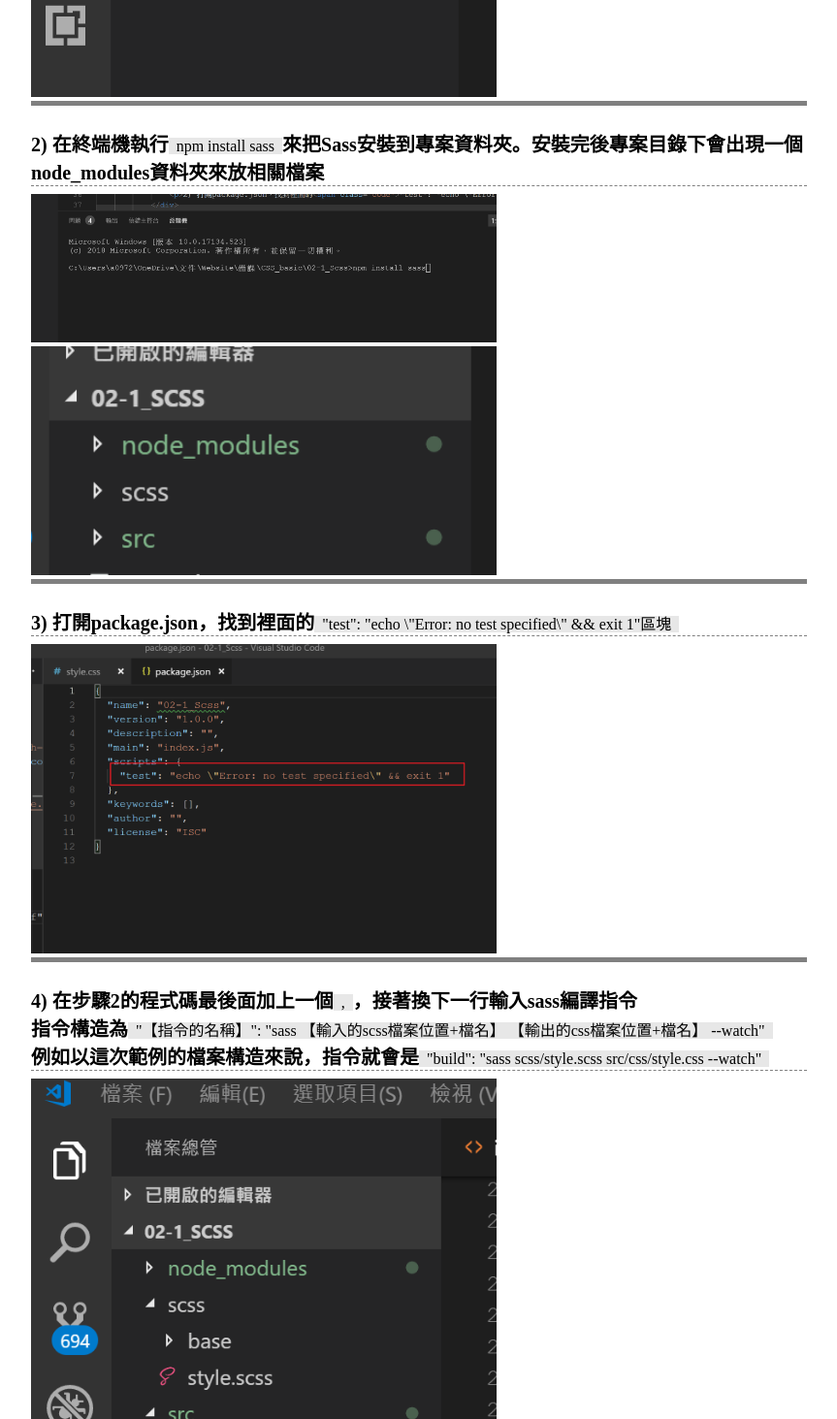
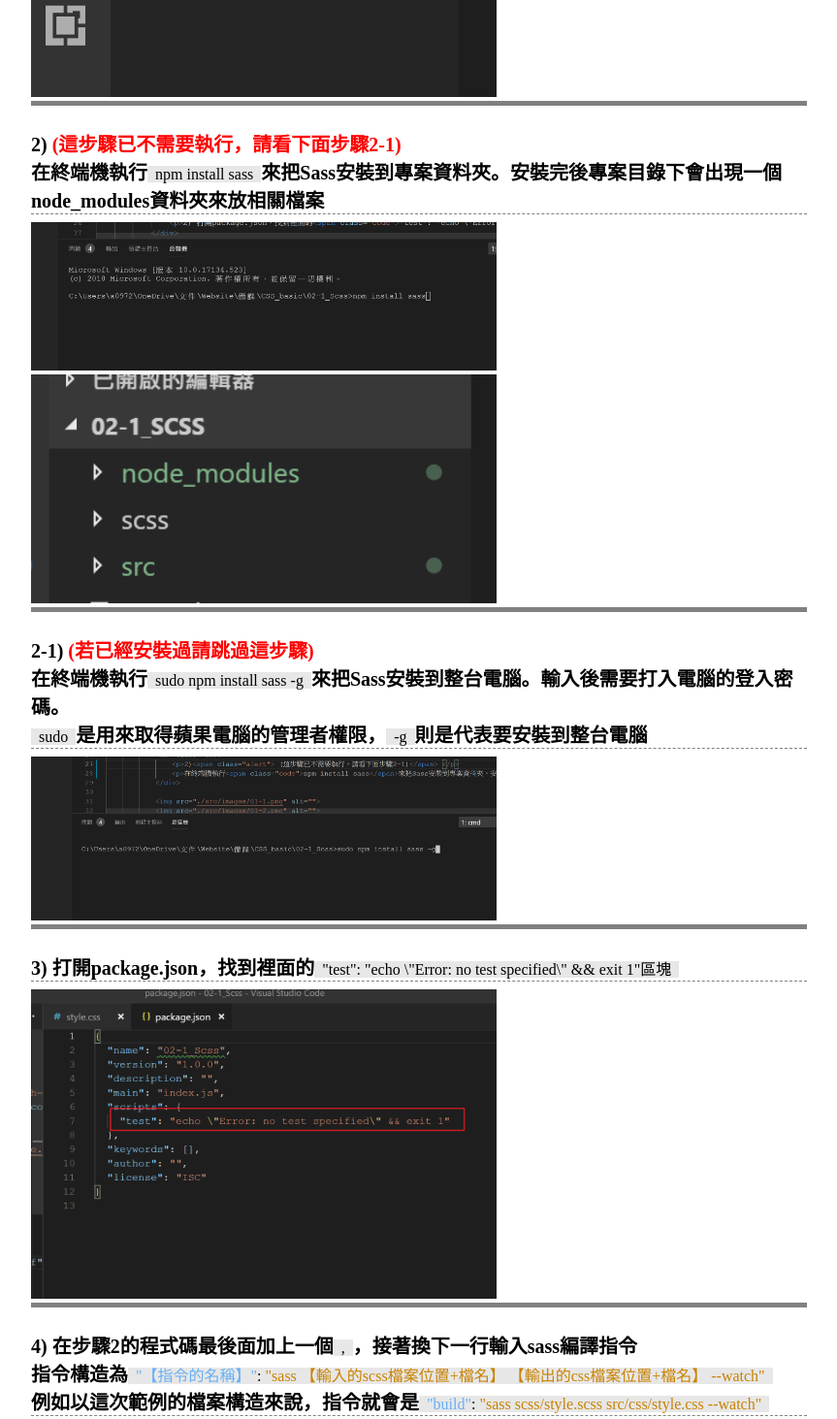
Before and after one commit to a0972199950/scss-guide, a website: page index.html in a window 1280 px wide. Shown: the part 840-2303 px from the top of the page at 97% size, without its empty margins (208-1071 px from the left). Drawn offline with Linux system fonts and the light colour scheme.

Commit message:
追加mac安裝sass到整台電腦的步驟(sudo)

```diff
--- a/index.html
+++ b/index.html
@@ -24,11 +24,22 @@
 
         <div class="step">
             <div class="desc">
-                <p>2) 在終端機執行<span class="code">npm install sass</span>來把Sass安裝到專案資料夾。安裝完後專案目錄下會出現一個node_modules資料夾來放相關檔案</p>
+                <p>2)<span class="alert"> (這步驟已不需要執行，請看下面步驟2-1)</span> </p>
+                <p>在終端機執行<span class="code">npm install sass</span>來把Sass安裝到專案資料夾。安裝完後專案目錄下會出現一個node_modules資料夾來放相關檔案</p>
             </div>
 
             <img src="./src/images/01-1.png" alt="">
             <img src="./src/images/01-2.png" alt="">
+        </div>
+
+        <div class="step">
+            <div class="desc">
+                <p>2-1) <span class="alert">(若已經安裝過請跳過這步驟)</span></p>
+                <p>在終端機執行<span class="code">sudo npm install sass -g</span>來把Sass安裝到整台電腦。輸入後需要打入電腦的登入密碼。</p>
+                <p><span class="code">sudo</span>是用來取得蘋果電腦的管理者權限，<span class="code">-g</span>則是代表要安裝到整台電腦</p>
+            </div>
+
+            <img src="./src/images/02-1.png" alt="">
         </div>
 
         <div class="step">
@@ -41,8 +52,8 @@
         <div class="step">
             <div class="desc">
                 <p>4) 在步驟2的程式碼最後面加上一個<span class="code">,</span>，接著換下一行輸入sass編譯指令</p>
-                <p>指令構造為<span class="code">"【指令的名稱】": "sass 【輸入的scss檔案位置+檔名】 【輸出的css檔案位置+檔名】 --watch"</span></p>
-                <p>例如以這次範例的檔案構造來說，指令就會是<span class="code">"build": "sass scss/style.scss src/css/style.css --watch"</span></p>
+                <p>指令構造為<span class="code"><span class="key">"【指令的名稱】"</span>: <span class="string">"sass 【輸入的scss檔案位置+檔名】 【輸出的css檔案位置+檔名】 --watch"</span></span></p>
+                <p>例如以這次範例的檔案構造來說，指令就會是<span class="code"><span class="key">"build"</span>: <span class="string">"sass scss/style.scss src/css/style.css --watch"</span></span></p>
             </div>
             <img src="./src/images/04.png" alt="">
             <img src="./src/images/05.png" alt="">
--- a/scss/style.scss
+++ b/scss/style.scss
@@ -52,3 +52,8 @@ h1 {
 .string {
     color: rgb(201, 130, 0);
 }
+
+.alert {
+    color: red;
+    font-weight: 900;
+}
```
Also changed, not shown: src/css/style.css, src/images/02-1.png (added), 1 other file.
